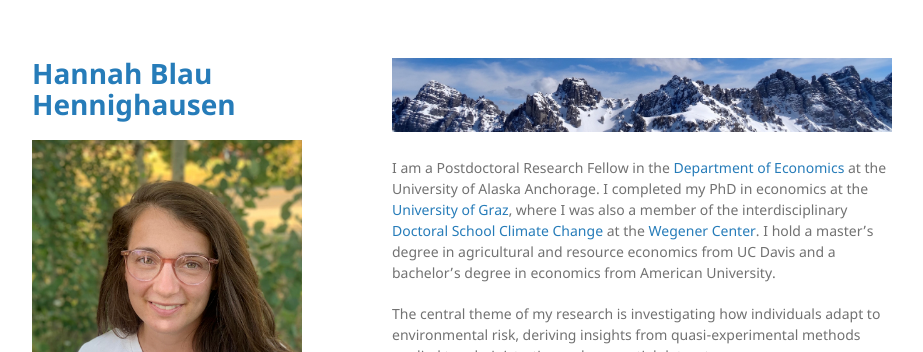
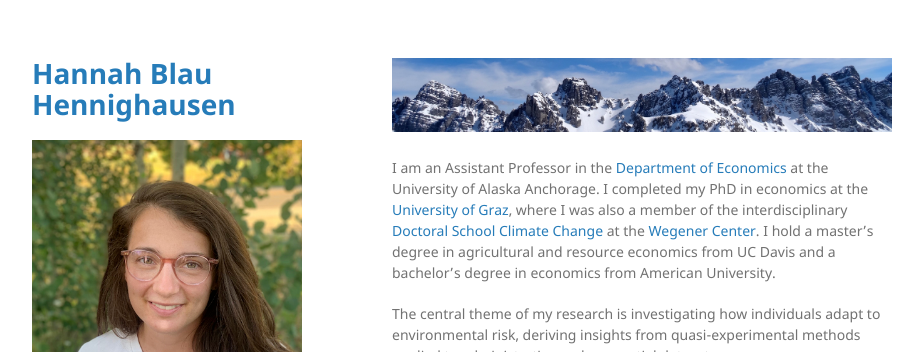
Before and after one commit to hannahhennighausen/hannahhennighausen.github.io, a Jekyll site: the page built from index.md, in a window 1280 px wide and 900 px high. Shown: the top 352 px of the window, without its empty margins (178-1101 px from the left). Built offline with Jekyll 4.4.1, drawn with Linux system fonts in a browser that asks for light colours; the repository's description, which GitHub fills in, is left out.

Commit message:
Update index.md

```diff
--- a/index.md
+++ b/index.md
@@ -3,7 +3,7 @@ layout: default
 ---
 <img src="/assets/img/mountains3.jpeg" alt="AxamerLizum" />
 
-I am a Postdoctoral Research Fellow in the [Department of Economics](https://business.uaa.alaska.edu/departments/economics-public-policy/) at the University of Alaska Anchorage.  I completed my PhD in economics at the [University of Graz](https://volkswirtschaftslehre.uni-graz.at/en/), where I was also a member of the interdisciplinary [Doctoral School Climate Change](https://dk-climate-change.uni-graz.at/en/) at the [Wegener Center](https://wegcenter.uni-graz.at/en/). I hold a master's degree in agricultural and resource economics from UC Davis and a bachelor's degree in economics from American University.
+I am an Assistant Professor in the [Department of Economics](https://business.uaa.alaska.edu/departments/economics-public-policy/) at the University of Alaska Anchorage.  I completed my PhD in economics at the [University of Graz](https://volkswirtschaftslehre.uni-graz.at/en/), where I was also a member of the interdisciplinary [Doctoral School Climate Change](https://dk-climate-change.uni-graz.at/en/) at the [Wegener Center](https://wegcenter.uni-graz.at/en/). I hold a master's degree in agricultural and resource economics from UC Davis and a bachelor's degree in economics from American University.
 
 The central theme of my research is investigating how individuals adapt to environmental risk, deriving insights from quasi-experimental methods applied to administrative and geospatial datasets.
 
```
